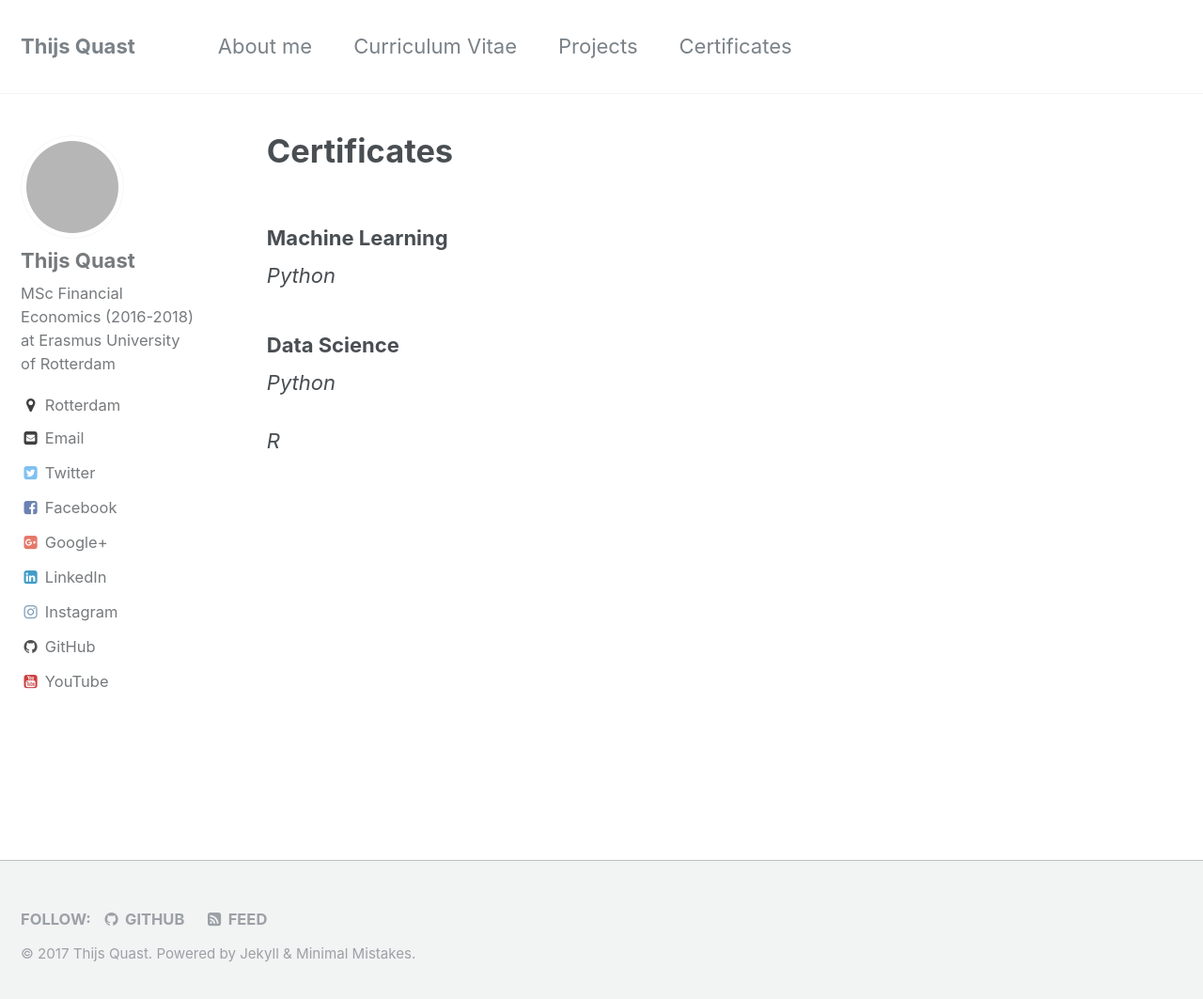
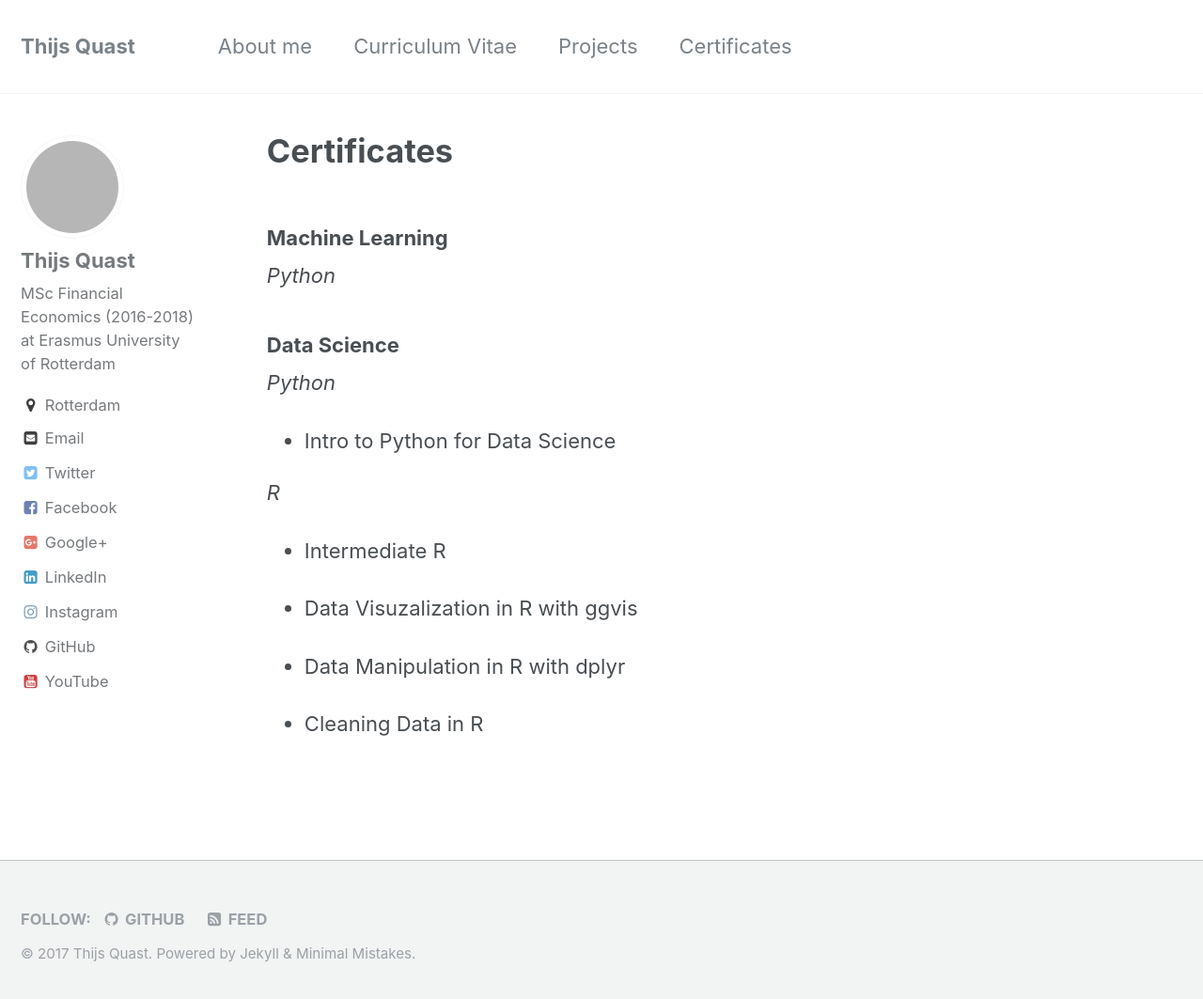
Before and after one commit to Thijsq/thijsq.github.io, a Jekyll site: the page built from _pages/certificates.md, in a window 1280 px wide and 1071 px high. Shown: the top 1063 px of the window at 94% size. Built offline with Jekyll 4.4.1, drawn with Linux system fonts in a browser that asks for light colours; grey boxes are pictures that could not be loaded.

Commit message:
added lists of certificates

```diff
--- a/_pages/certificates.md
+++ b/_pages/certificates.md
@@ -12,5 +12,14 @@ author_profile : true
 ### Data Science
 
 *Python*
++ Intro to Python for Data Science
 
 *R*
+
++ Intermediate R
+
++ Data Visuzalization in R with ggvis
+
++ Data Manipulation in R with dplyr
+
++ Cleaning Data in R
```
